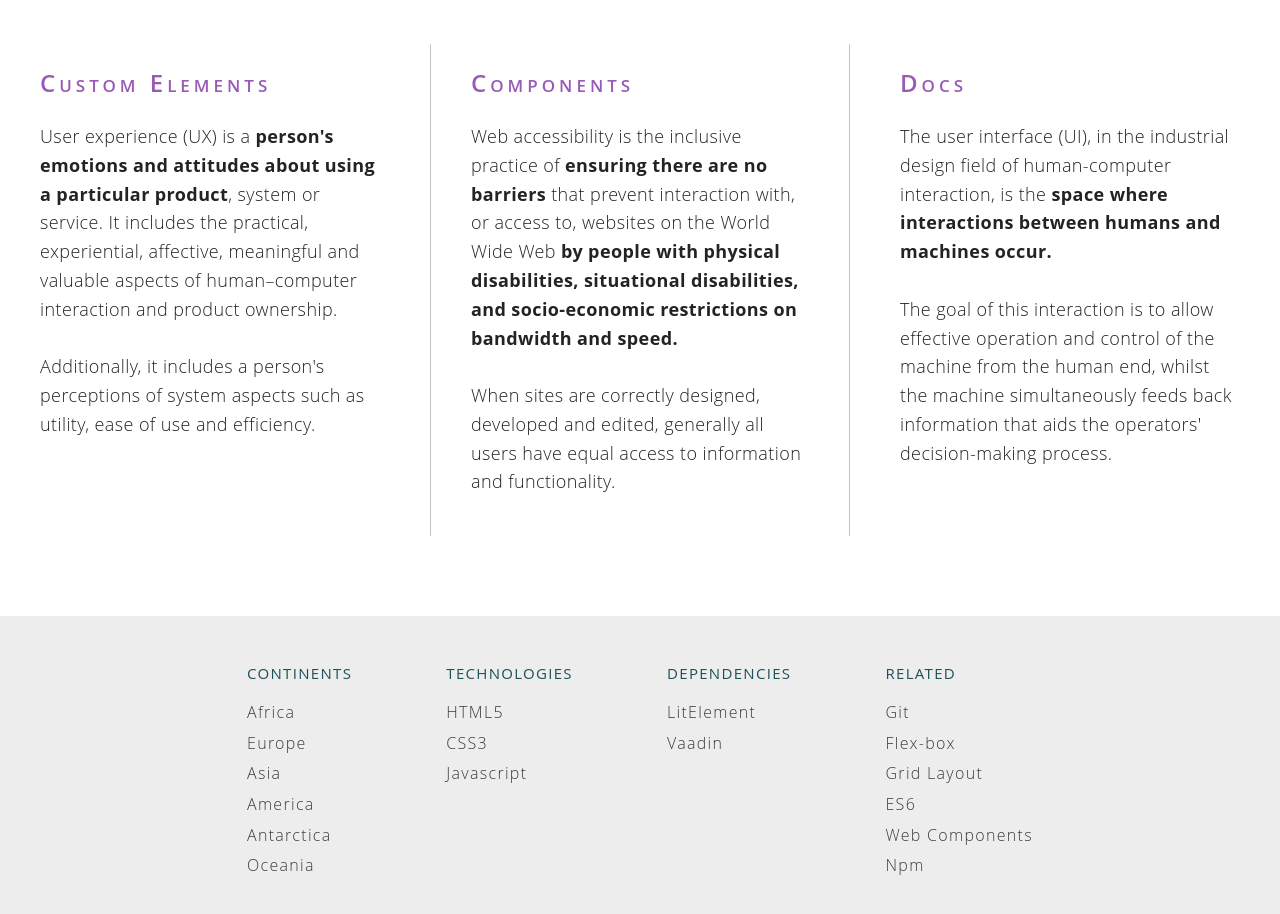
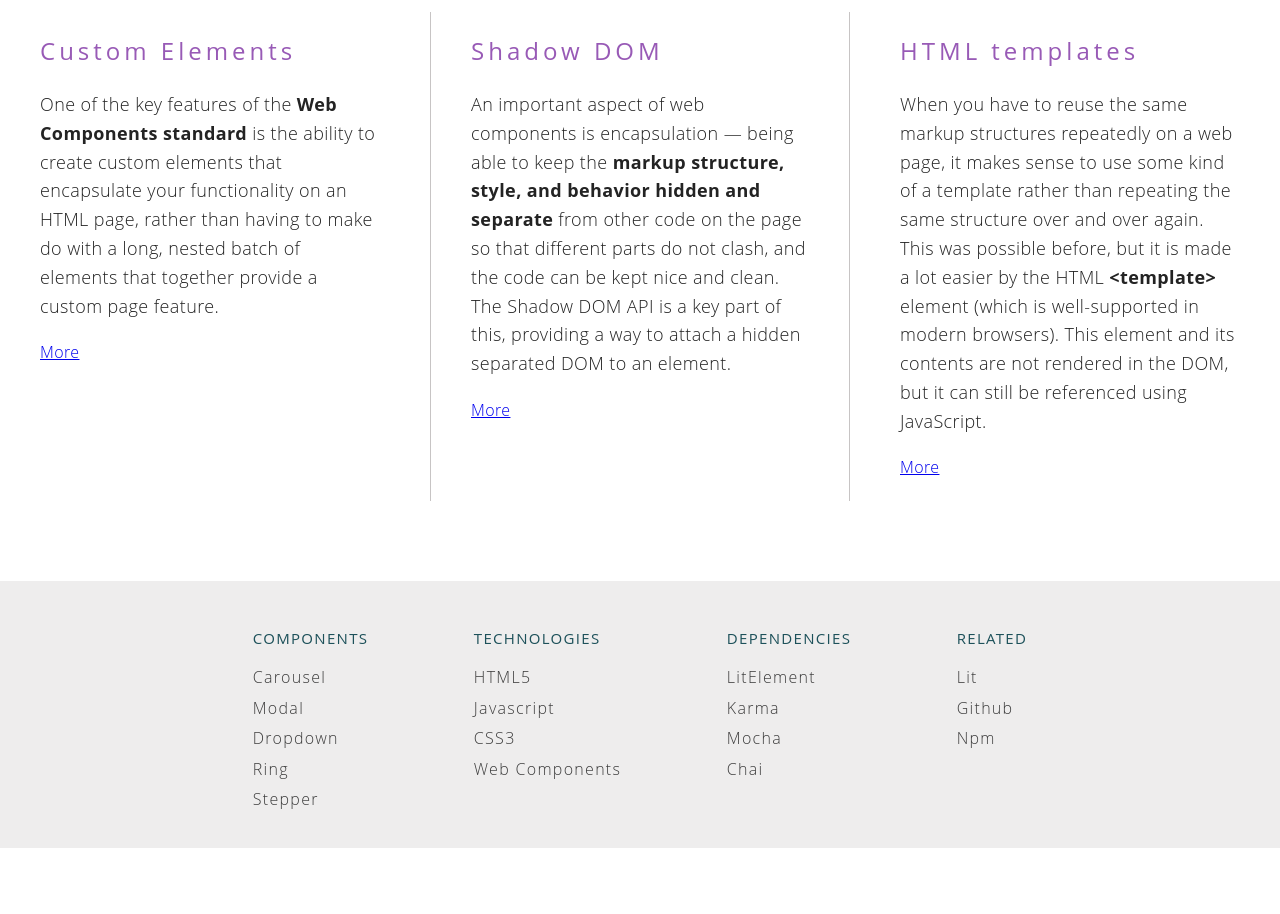
Before and after one commit to vicdata4/doc-template, a Nuxt app: page / in a window 1280 px wide. Shown: the part 780-1694 px from the top of the page. After the commit the page ends 1628 px from the top, so only its background shows below. Built offline with nearby package versions, Linux system fonts and the light colour scheme.

Commit message:
Footer links

```diff
--- a/assets/styles/area.css
+++ b/assets/styles/area.css
@@ -22,8 +22,7 @@
     margin-top: 0;
     color: rgb(152 90 182);
     letter-spacing: 4px;
-    font-weight: 600;
-    font-variant: petite-caps;
+    font-weight: 400;
 }
 
 @media (min-width: 540px) {
--- a/pages/index.vue
+++ b/pages/index.vue
@@ -6,7 +6,7 @@
           <div class="information">
             <img class="main-icon" src="../assets/seed-logo.png" width="400">
             <p class="info-text center" tabindex="0">
-             An open-source <b>web-components</b> library which contains CSS-styles and standards-based web templates such as carousel, modal, dropdown and other interface components.
+             An open-source <b>web-components</b> library which contains standards-based web templates such as carousel, modal, dropdown and other interface components.
               </p>
               <NuxtLink to="/seed" class="menu-start">Get Started v1.0</NuxtLink>
             <div style="margin: 60px 0;">
@@ -19,55 +19,54 @@
             <article class="area-card">
               <h2 class="area-title" tabindex="0">Custom Elements</h2>
               <p class="info-text" tabindex="0">
-                User experience (UX) is a <b>person's emotions and attitudes about using a particular product</b>, system or service.
-                It includes the practical, experiential, affective, meaningful and valuable aspects of human–computer interaction
-                and product ownership. <br><br>Additionally, it includes a person's perceptions of system aspects such as utility, ease of use and efficiency. </p>
+                One of the key features of the <b>Web Components standard</b> is the ability to create custom elements that encapsulate your functionality on an HTML page, rather than having to make do with a long, nested batch of elements that together provide a custom page feature.
+              </p>
+              <a href="https://developer.mozilla.org/en-US/docs/Web/Web_Components/Using_custom_elements" target="_blank">More</a>
             </article>
             <article class="area-card center">
-              <h2 class="area-title" tabindex="0">Components</h2>
-              <p class="info-text" tabindex="0">Web accessibility is the inclusive practice of <b>ensuring there are no barriers</b> that prevent interaction with,
-                or access to, websites on the World Wide Web <b>by people with physical disabilities, situational disabilities, and socio-economic
-                restrictions on bandwidth and speed.</b> <br><br>When sites are correctly designed, developed and edited, generally all users have equal
-                access to information and functionality.</p>
+              <h2 class="area-title" tabindex="0">Shadow DOM</h2>
+              <p class="info-text" tabindex="0">
+                An important aspect of web components is encapsulation — being able to keep the <b>markup structure, style, and behavior hidden and separate</b> from other code on the page so that different parts do not clash, and the code can be kept nice and clean. The Shadow DOM API is a key part of this, providing a way to attach a hidden separated DOM to an element.
+              </p>
+              <a href="https://developer.mozilla.org/en-US/docs/Web/Web_Components/Using_shadow_DOM" target="_blank">More</a>
             </article>
             <article class="area-card">
-              <h2 class="area-title" tabindex="0">Docs</h2>
-              <p class="info-text" tabindex="0">The user interface (UI), in the industrial design field of human-computer interaction, is the <b>space where
-                interactions between humans and machines occur.</b> <br><br>The goal of this interaction is to allow effective operation and control of
-                the machine from the human end, whilst the machine simultaneously feeds back information that aids the operators' decision-making
-                process. </p>
+              <h2 class="area-title" tabindex="0">HTML templates</h2>
+              <p class="info-text" tabindex="0">
+                When you have to reuse the same markup structures repeatedly on a web page, it makes sense to use some kind of a template rather than repeating the same structure over and over again. This was possible before, but it is made a lot easier by the HTML <b>&lt;template&gt;</b> element (which is well-supported in modern browsers). This element and its contents are not rendered in the DOM, but it can still be referenced using JavaScript.
+              </p>
+              <a href="https://developer.mozilla.org/en-US/docs/Web/Web_Components/Using_templates_and_slots" target="_blank">More</a>
             </article>
           </div>
         </section>
         <footer aria-label="Footer section" tabindex="0">
           <ul class="footer-list">
-            <li class="footer-link t" aria-label="Menu links" tabindex="0">CONTINENTS</li>
-            <li><a href="#" class="footer-link">Africa</a></li>
-            <li><a href="#" class="footer-link">Europe</a></li>
-            <li><a href="#" class="footer-link">Asia</a></li>
-            <li><a href="#" class="footer-link">America</a></li>
-            <li><a href="#" class="footer-link">Antarctica</a></li>
-            <li><a href="#" class="footer-link">Oceania</a></li>
+            <li class="footer-link t" aria-label="Menu links" tabindex="0">COMPONENTS</li>
+            <li><NuxtLink class="footer-link" to="/seed/carousel">Carousel</NuxtLink></li>
+            <li><NuxtLink class="footer-link" to="/seed/mmodal">Modal</NuxtLink></li>
+            <li><NuxtLink class="footer-link" to="/seed/dropdown">Dropdown</NuxtLink></li>
+            <li><NuxtLink class="footer-link" to="/seed/ring">Ring</NuxtLink></li>
+            <li><NuxtLink class="footer-link" to="/seed/stepper">Stepper</NuxtLink></li>
           </ul>
           <ul class="footer-list">
             <li class="footer-link t" aria-label="Technologies links" tabindex="0">TECHNOLOGIES</li>
-            <li><a href="#" class="footer-link">HTML5</a></li>
-            <li><a href="#" class="footer-link">CSS3</a></li>
-            <li><a href="#" class="footer-link">Javascript</a></li>
+            <li><a href="https://developer.mozilla.org/en-US/docs/Glossary/HTML5" class="footer-link" target="_blank">HTML5</a></li>
+            <li><a href="https://developer.mozilla.org/en-US/docs/Web/JavaScript" class="footer-link" target="_blank">Javascript</a></li>
+            <li><a href="https://developer.mozilla.org/en-US/docs/Web/CSS" class="footer-link" target="_blank">CSS3</a></li>
+            <li><a href="https://developer.mozilla.org/en-US/docs/Web/Web_Components" class="footer-link" target="_blank">Web Components</a></li>
           </ul>
           <ul class="footer-list">
             <li class="footer-link t" aria-label="Dependencies links" tabindex="0">DEPENDENCIES</li>
-            <li><a href="#" class="footer-link">LitElement</a></li>
-            <li><a href="#" class="footer-link">Vaadin</a></li>
+            <li><a href="https://lit.dev/" class="footer-link" target="_blank">LitElement</a></li>
+            <li><a href="https://karma-runner.github.io/latest/index.html" class="footer-link" target="_blank">Karma</a></li>
+            <li><a href="https://mochajs.org/" class="footer-link" target="_blank">Mocha</a></li>
+            <li><a href="https://www.chaijs.com/" class="footer-link" target="_blank">Chai</a></li>
           </ul>
           <ul class="footer-list">
             <li class="footer-link t" aria-label="Recomendations links" tabindex="0">RELATED</li>
-            <li><a href="#" class="footer-link">Git</a></li>
-            <li><a href="#" class="footer-link">Flex-box</a></li>
-            <li><a href="#" class="footer-link">Grid Layout</a></li>
-            <li><a href="#" class="footer-link">ES6</a></li>
-            <li><a href="#" class="footer-link">Web Components</a></li>
-            <li><a href="#" class="footer-link">Npm</a></li>
+            <li><a href="https://lit.dev/" class="footer-link" target="_blank">Lit</a></li>
+            <li><a href="https://github.com/vicdata4/seed-catalog" class="footer-link" target="_blank">Github</a></li>
+            <li><a href="https://www.npmjs.com/~vicdata" class="footer-link" target="_blank">Npm</a></li>
           </ul>
         </footer>
       </main>
--- a/pages/seed/carousel.vue
+++ b/pages/seed/carousel.vue
@@ -1,7 +1,7 @@
 <template>
   <div>
     <h1 class="title">Carousel</h1>
-    <p class="info-text sm" tabindex="0">Install via npm</p>
+    <p class="info-text sm" tabindex="0">Install via <a href="https://www.npmjs.com/package/@seed-catalog/carousel" target="_blank">npm</a></p>
     <pre><code class="language-bash">{{`npm i @seed-catalog/carousel`}}</code></pre>
     <p class="info-text sm" tabindex="0">Import</p>
     <pre><code class="language-js">{{`import '@seed-catalog/carousel';`}}</code></pre>
--- a/pages/seed/dropdown.vue
+++ b/pages/seed/dropdown.vue
@@ -1,7 +1,7 @@
 <template>
   <div>
     <h1 class="title">Dropdown</h1>
-    <p class="info-text sm" tabindex="0">Install via npm</p>
+    <p class="info-text sm" tabindex="0">Install via <a href="https://www.npmjs.com/package/@seed-catalog/dropdown" target="_blank">npm</a></p>
     <pre><code class="language-bash">{{`npm i @seed-catalog/dropdown`}}</code></pre>
     <p class="info-text sm" tabindex="0">Import</p>
     <pre><code class="language-js">{{`import '@seed-catalog/dropdown';`}}</code></pre>
--- a/pages/seed/modal.vue
+++ b/pages/seed/modal.vue
@@ -1,7 +1,7 @@
 <template>
   <div>
     <h1 class="title">Modal</h1>
-    <p class="info-text sm" tabindex="0">Install via npm</p>
+    <p class="info-text sm" tabindex="0">Install via <a href="https://www.npmjs.com/package/@seed-catalog/modal" target="_blank">npm</a></p>
     <pre><code class="language-bash">{{`npm i @seed-catalog/modal`}}</code></pre>
     <p class="info-text sm" tabindex="0">Import</p>
     <pre><code class="language-js">{{`import '@seed-catalog/modal';`}}</code></pre>
--- a/pages/seed/ring.vue
+++ b/pages/seed/ring.vue
@@ -1,7 +1,7 @@
 <template>
   <div>
     <h1 class="title">Progress ring</h1>
-    <p class="info-text sm" tabindex="0">Install via npm</p>
+    <p class="info-text sm" tabindex="0">Install via <a href="https://www.npmjs.com/package/@seed-catalog/progress-ring" target="_blank">npm</a></p>
     <pre><code class="language-bash">{{`npm i @seed-catalog/progress-ring`}}</code></pre>
     <p class="info-text sm" tabindex="0">Import</p>
     <pre><code class="language-js">{{`import '@seed-catalog/progress-ring';`}}</code></pre>
--- a/pages/seed/stepper.vue
+++ b/pages/seed/stepper.vue
@@ -1,7 +1,7 @@
 <template>
   <div>
     <h1 class="title">Stepper</h1>
-    <p class="info-text sm" tabindex="0">Install via npm</p>
+    <p class="info-text sm" tabindex="0">Install via <a href="https://www.npmjs.com/package/@seed-catalog/stepper" target="_blank">npm</a></p>
     <pre><code class="language-bash">{{`npm i @seed-catalog/stepper`}}</code></pre>
     <p class="info-text sm" tabindex="0">Import</p>
     <pre><code class="language-js">{{`import '@seed-catalog/stepper';`}}</code></pre>
```
